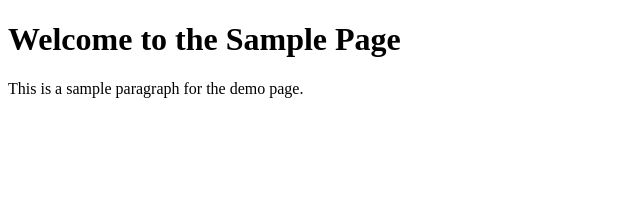
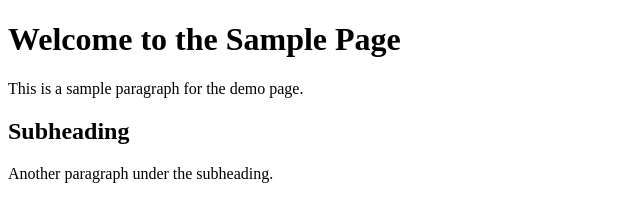
Before and after one commit to yadavanshi-sneha/delta-demo, a plain HTML site: page index.html in a window 1280 px wide. Shown: the whole page, without its empty margins (0-640 px from the left). Drawn offline with Linux system fonts and the light colour scheme.

Commit message:
fix files

```diff
--- a/index.html
+++ b/index.html
@@ -8,5 +8,7 @@
 <body>
         <h1> Welcome to the Sample Page</h1>
         <p> This is a sample paragraph for the demo page.</p>
+        <h2> Subheading</h2>
+        <p> Another paragraph under the subheading.</p>
 </body>
 </html>
```
Also changed, not shown: 1 other file.
